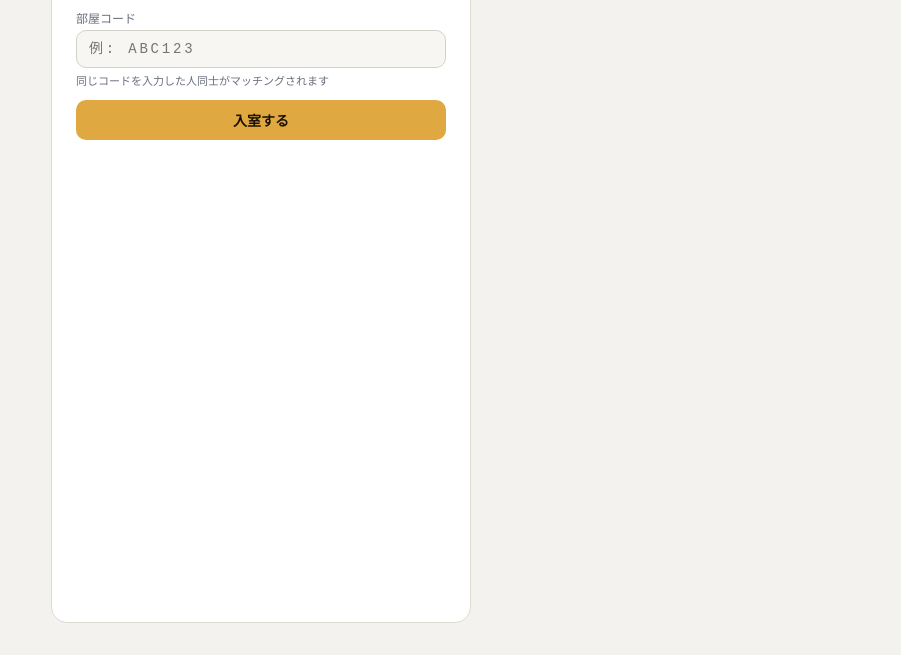
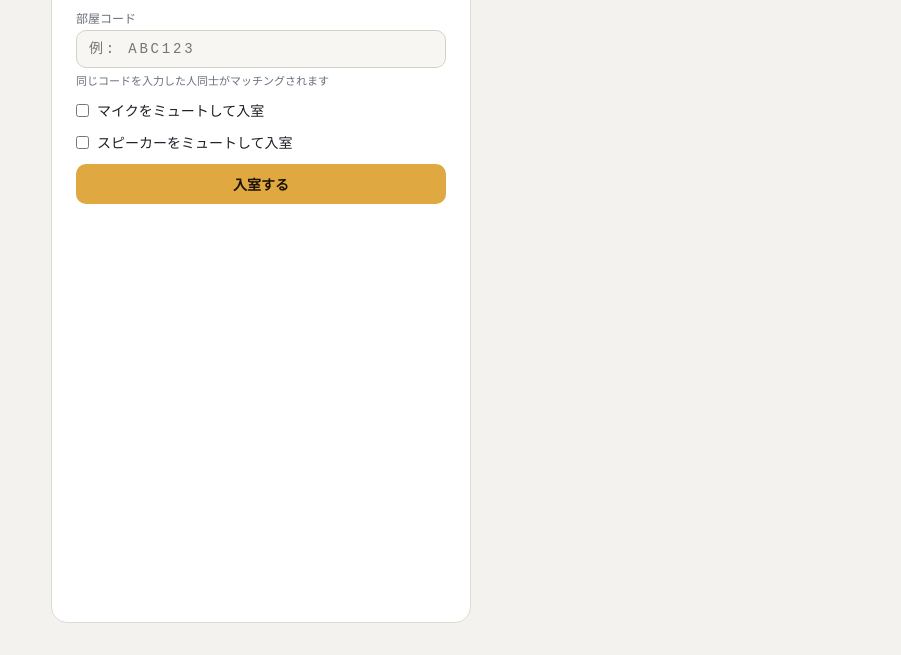
Before and after one commit to miytriy/create-call, a website: page public/index.html in a window 1280 px wide. Shown: the part 161-816 px from the top of the page, without its empty margins (379-1280 px from the left). Drawn offline with nearby package versions, Linux system fonts and the light colour scheme; no server answers.

Commit message:
Update index.html

```diff
--- a/public/index.html
+++ b/public/index.html
@@ -97,6 +97,7 @@
   .meter { height: 10px; background: #0f111a; border-radius: 6px; overflow: hidden; margin-bottom: 10px; }
   .meter i { display: block; height: 100%; width: 0; background: #e0a840; }
   .avatar { width: 56px; height: 56px; border-radius: 50%; margin-bottom: 8px; }
+  .sw input[type=checkbox] { width: auto; margin: 0 8px 0 0; padding: 0; }
   /* --- ライトテーマ --- */
   [data-theme="light"] body { background: #f3f2ee; color: #1d1f27; }
   [data-theme="light"] .card, [data-theme="light"] .sheet { background: #fff; border-color: #dcdad2; }
@@ -121,6 +122,9 @@
     <input id="codeInput" class="code" placeholder="例: ABC123" maxlength="8" />
     <p class="hint">同じコードを入力した人同士がマッチングされます</p>
 
+    <label class="sw"><input type="checkbox" id="preMic">マイクをミュートして入室</label>
+    <label class="sw"><input type="checkbox" id="preSpk">スピーカーをミュートして入室</label>
+
     <p class="error hidden" id="errorMsg"></p>
     <button id="joinBtn">入室する</button>
   </div>
@@ -136,6 +140,7 @@
     <p class="status" id="matchedStatus"></p>
     <p class="hint" id="callState" style="text-align:center;"></p>
     <button id="muteBtn" class="secondary">🎤 ミュートする</button>
+    <button id="spkMuteBtn" class="secondary">🔊 スピーカーをミュートする</button>
     <div id="chatBox" class="chat-box"></div>
     <div class="row" style="margin-bottom:8px;">
       <input id="msgInput" placeholder="メッセージを入力" />
@@ -173,6 +178,8 @@
       <label>スピーカー音量 <span id="spkVolVal"></span></label><input type="range" id="spkVol" min="0" max="100" />
       <label class="sw"><input type="checkbox" id="echoToggle">エコー除去</label>
       <label class="sw"><input type="checkbox" id="noiseToggle">ノイズ抑制</label>
+      <label class="sw"><input type="checkbox" id="joinMicMute">マイクをミュートして入室</label>
+      <label class="sw"><input type="checkbox" id="joinSpkMute">スピーカーをミュートして入室</label>
       <label>マイクテスト(話すとバーが動きます)</label>
       <div class="meter"><i id="meterBar"></i></div>
       <button id="micTestBtn" class="secondary">テスト開始</button>
```
